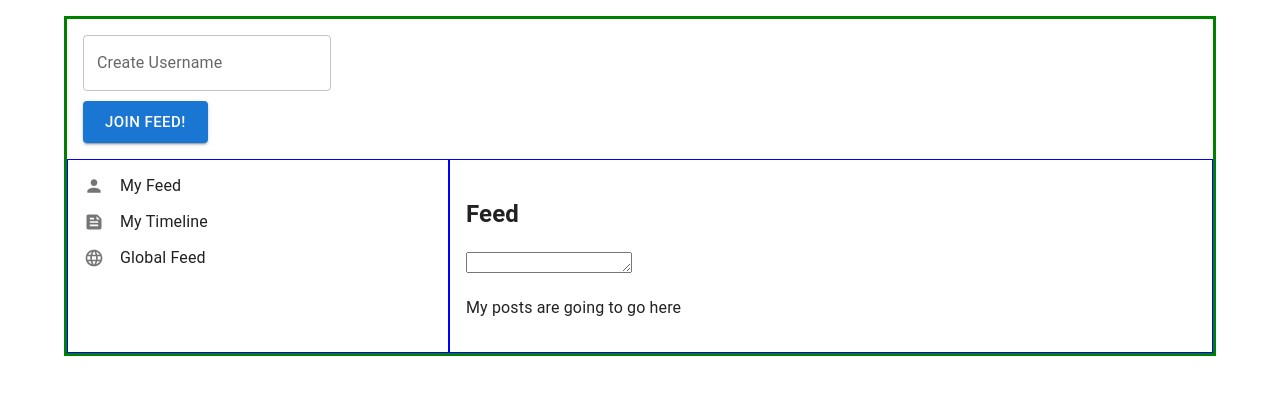
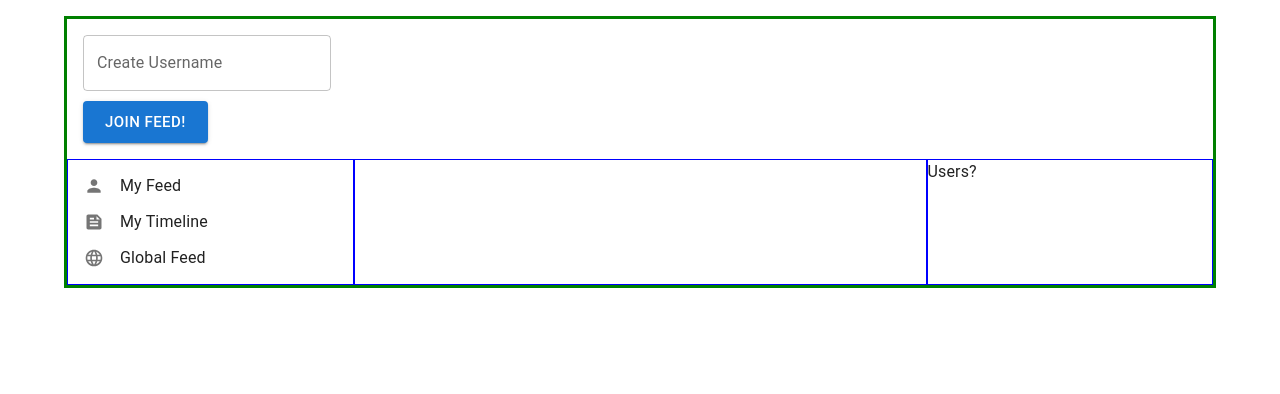
Before and after one commit to mattroberts11/stream-feed-app, a React (Create React App) app: page / in a window 1280 px wide. Shown: the top 394 px of the page. Built offline with nearby package versions, Linux system fonts and the light colour scheme.

Commit message:
Menu working file organization

```diff
--- a/src/App.js
+++ b/src/App.js
@@ -1,11 +1,19 @@
+import { useState } from 'react';
 import { Container, CssBaseline, Grid } from '@mui/material';
-import Feed from './Feed';
-import Sidebar from './Sidebar';
-import TopNav from './TopNav';
+import Feed from './components/Feed';
+import Sidebar from './components/Sidebar';
+import TopNav from './components/TopNav';
+import TimelineFeed from './components/TimelineFeed';
+import GlobalFeed from './components/GlobalFeed';
 
 import './App.css';
 
 function App() {
+
+  const [feedType, setFeedType] = useState('my');
+
+  console.log('FEED TYPE', feedType);
+
   return (
 
     <CssBaseline>
@@ -15,12 +23,23 @@ function App() {
             <Grid item xs={12} sx={{padding: '1rem'}}>
               <TopNav />
             </Grid>
-            <Grid item xs={4} sx={{border: '1px solid blue'}}>
-              <Sidebar />
+            <Grid item xs={3} sx={{border: '1px solid blue'}}>
+              <Sidebar feedType={feedType} setFeedType={setFeedType} />
             </Grid>
-            <Grid item xs={8} sx={{border: '1px solid blue', padding: '1rem'}}>
-              {/* conditional render => My Feed, Timeline, Global feed */}
-              <Feed />
+            <Grid item xs={6} sx={{border: '1px solid blue', padding: '1rem'}}>
+              {
+                feedType === 'My' ?
+                <Feed />
+                : feedType == 'Timeline' ?
+                <TimelineFeed />
+                : feedType == 'Global' ?
+                <GlobalFeed />
+                : null
+              }
+
+            </Grid>
+            <Grid item xs={3} sx={{border: '1px solid blue'}}>
+              Users?
             </Grid>
           </Grid>
 
--- /dev/null
+++ b/src/components/GlobalFeed.jsx
@@ -0,0 +1,10 @@
+
+
+const GlobalFeed = () => {
+
+  return (
+    'Global Feed'
+  );
+};
+
+export default GlobalFeed;
--- a/src/Sidebar.jsx
+++ b/src/components/Sidebar.jsx
@@ -5,23 +5,24 @@ import FeedIcon from '@mui/icons-material/Feed';
 import PersonIcon from '@mui/icons-material/Person';
 
 
-const Sidebar = () => {
+const Sidebar = ({feedType, setFeedType}) => {
+
 
   return (
     <MenuList>
-        <MenuItem>
+        <MenuItem onClick={() => setFeedType('My')} >
           <ListItemIcon>
             <PersonIcon fontSize="small" />
           </ListItemIcon>
           <ListItemText>My Feed</ListItemText>
-        </MenuItem>
-        <MenuItem>
+        </MenuItem >
+        <MenuItem onClick={() => setFeedType('Timeline')}>
           <ListItemIcon>
             <FeedIcon fontSize="small" />
           </ListItemIcon>
           <ListItemText>My Timeline</ListItemText>
         </MenuItem>
-        <MenuItem>
+        <MenuItem onClick={() => setFeedType('Global')}>
           <ListItemIcon>
             <GlobeIcon fontSize="small" />
           </ListItemIcon>
--- /dev/null
+++ b/src/components/TimelineFeed.jsx
@@ -0,0 +1,8 @@
+const TimelineFeed = () => {
+
+  return (
+    'Timeline Feed'
+  );
+};
+
+export default TimelineFeed;
```
Also changed, not shown: src/components/Feed.jsx (renamed from src/Feed.jsx), src/components/TopNav.jsx (renamed from src/TopNav.jsx).
